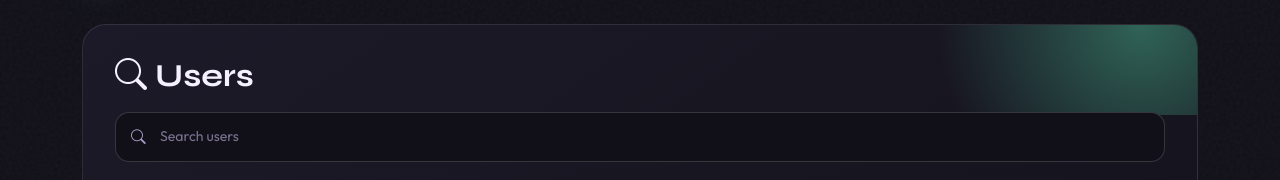
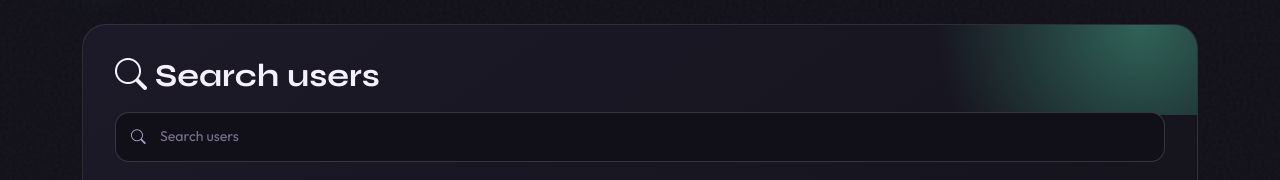
Before and after one commit to Josh-Sporne/project-CITS3403, a Python web app: template app/templates/auth/users.html in a window 1280 px wide. Shown: the part 67-247 px from the top of the page. Run offline with Jinja, Linux system fonts and the light colour scheme; the template is opened without the code that fills it, so the values that code supplies are empty.

Commit message:
adjusted text in search users

```diff
--- a/app/templates/auth/users.html
+++ b/app/templates/auth/users.html
@@ -4,10 +4,11 @@
 
 {% block content %}
 <section class="pt-panel mb-4">
-    <h2 class="mb-3"><i class="bi bi-search me-2"></i>Users</h2>
+    <h2 class="mb-3"><i class="bi bi-search me-2"></i>Search users</h2>
 
     <!-- Search -->
     <div class="search-bar mb-3">
+        <label for="search-input" class="visually-hidden">Search users</label>
         <input type="search" id="search-input" class="form-control" placeholder='Search users'>
     </div>
 
```
